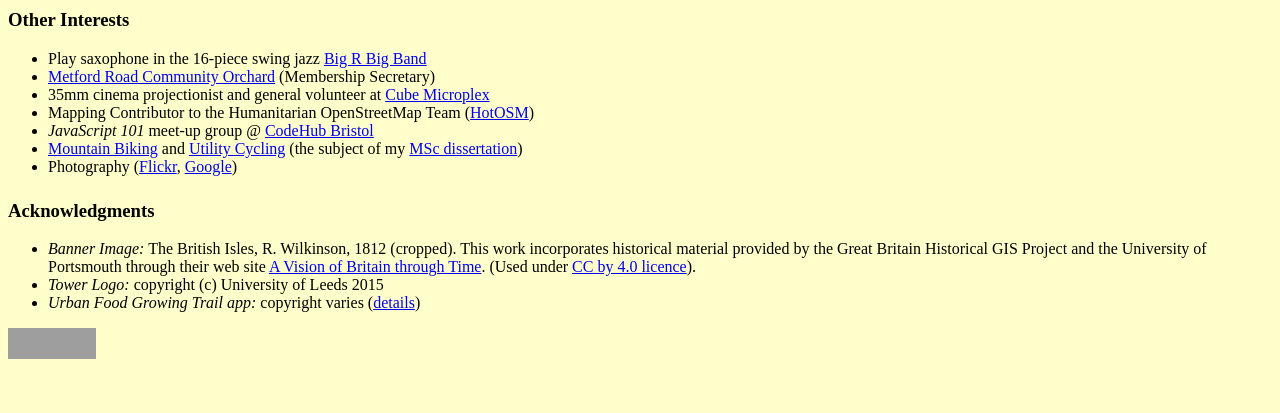
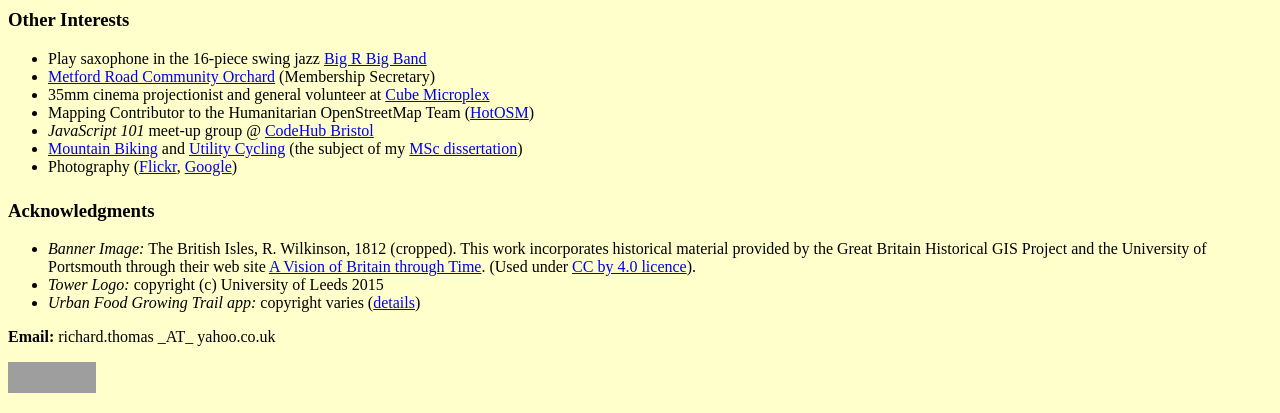
Before and after one commit to richard-thomas/richard-thomas.github.io, a website: page index.html in a window 1280 px wide. Shown: the part 854-1267 px from the top of the page. Before the commit the page ends 1233 px from the top, so only its background shows below. Drawn offline with Linux system fonts and the light colour scheme; grey boxes are pictures that could not be loaded.

Commit message:
Added contact details

```diff
--- a/index.html
+++ b/index.html
@@ -222,6 +222,8 @@
                 target="_blank">details</a>)</li>
     </ul>
 
+    <p><strong>Email:</strong> richard.thomas _AT_ yahoo.co.uk
+    </p>
     <p><a href="http://jigsaw.w3.org/css-validator/check/referer"
           target="_blank">
             <img style="border:0;width:88px;height:31px"
```
Lines whose indentation alone changed are shown as unchanged.
